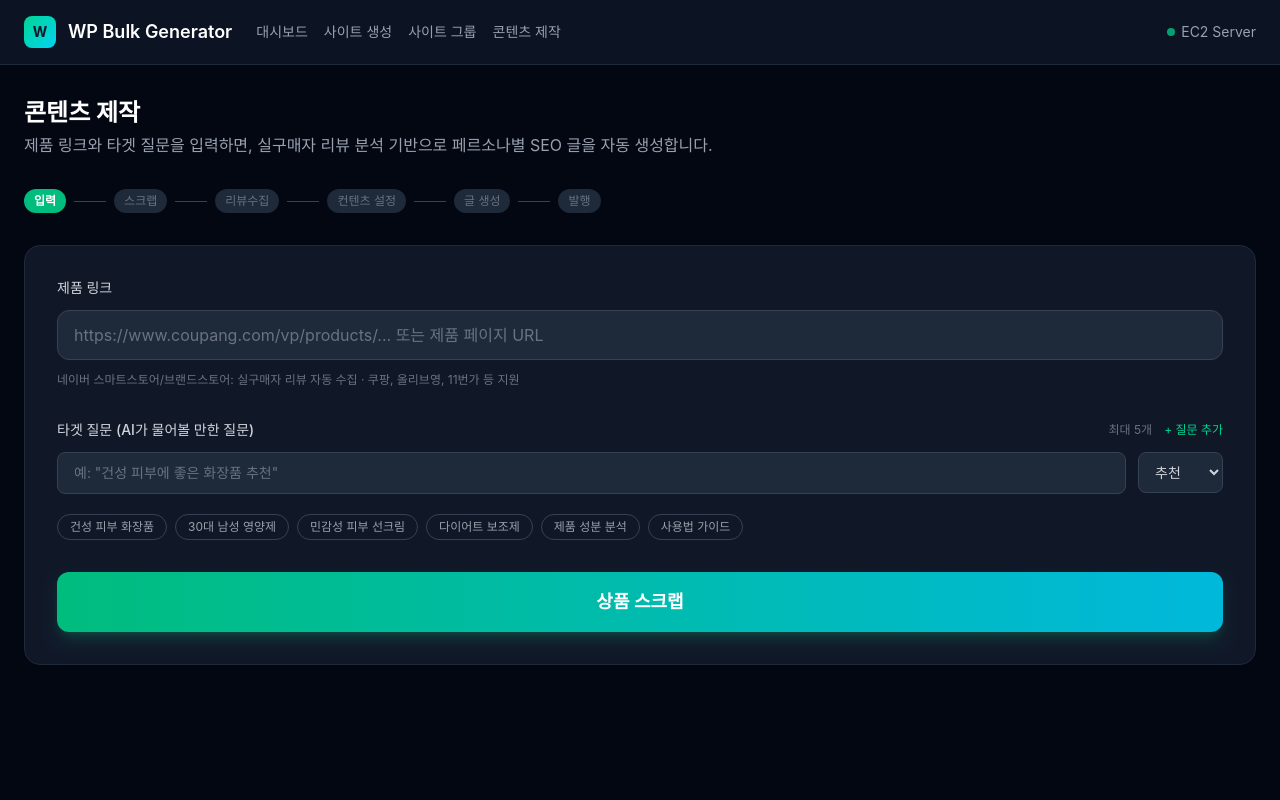
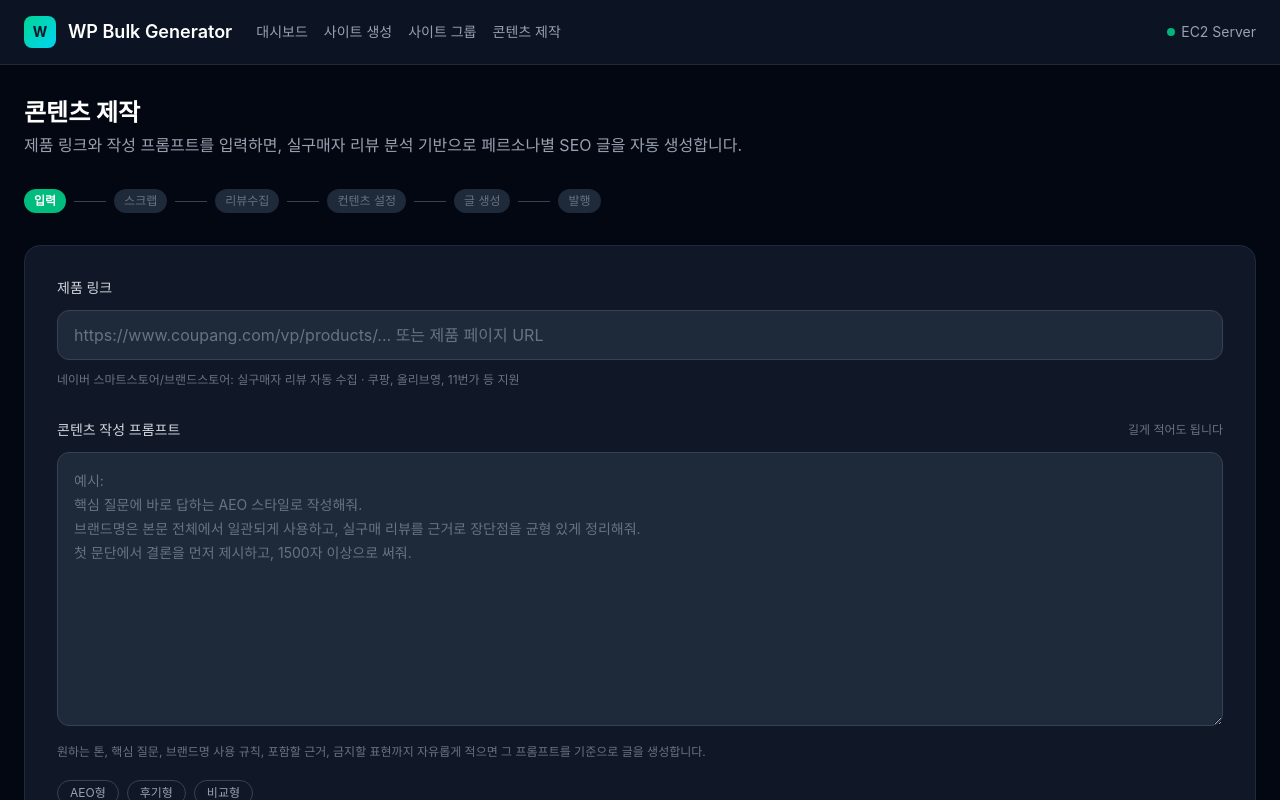
Before and after one commit to eardori/wp-bulk-generator, a Next.js app in the folder admin/: page /content in a window 1280 px wide. Shown: the top 800 px of the page. Built offline with nearby package versions, Linux system fonts and the light colour scheme.

Commit message:
feat: drive content generation from prompt

```diff
--- a/admin/src/app/api/content/generate-articles/route.ts
+++ b/admin/src/app/api/content/generate-articles/route.ts
@@ -4,13 +4,16 @@ import { createBridgeToken, getBridgeUrl } from "@/lib/bridge";
 export async function POST(req: NextRequest) {
   try {
     const body = await req.json();
-    const { product, siteConfigs } = body;
+    const { product, siteConfigs, contentPrompt } = body;
 
     if (!product) {
       return Response.json({ error: "product is required" }, { status: 400 });
     }
     if (!siteConfigs) {
       return Response.json({ error: "siteConfigs is required" }, { status: 400 });
+    }
+    if (!contentPrompt || typeof contentPrompt !== "string" || !contentPrompt.trim()) {
+      return Response.json({ error: "contentPrompt is required" }, { status: 400 });
     }
 
     const token = createBridgeToken({ route: "generate-articles" });
--- a/admin/src/app/content/page.tsx
+++ b/admin/src/app/content/page.tsx
@@ -7,7 +7,6 @@ import type {
   ContentArticleConfig,
   ScrapedProduct,
   SiteCredential,
-  TargetQuestion,
   GeneratedArticle,
   ReviewCollection,
   ProductReview,
@@ -23,7 +22,7 @@ import ContentConfigPanel from "@/components/content/ContentConfigPanel";
 export default function ContentPage() {
   const [step, setStep] = useState<ContentStep>("input");
   const [productUrl, setProductUrl] = useState("");
-  const [questions, setQuestions] = useState<TargetQuestion[]>([]);
+  const [contentPrompt, setContentPrompt] = useState("");
   const [product, setProduct] = useState<ScrapedProduct | null>(null);
   const [sites, setSites] = useState<SiteCredential[]>([]);
   const [selectedSites, setSelectedSites] = useState<SiteCredential[]>([]);
@@ -40,9 +39,9 @@ export default function ContentPage() {
   const [savedTotalArticles, setSavedTotalArticles] = useState(0);
 
   // Step 1 → 2: Scrape product
-  const handleScrape = async (url: string, qs: TargetQuestion[]) => {
+  const handleScrape = async (url: string, prompt: string) => {
     setProductUrl(url);
-    setQuestions(qs);
+    setContentPrompt(prompt);
     setStep("scraping");
     setLog(["상품 페이지 스크랩 중..."]);
 
@@ -223,7 +222,7 @@ export default function ContentPage() {
             vercelEndpoint: "/api/content/generate-articles",
             body: {
               product,
-              targetQuestions: questions,
+              contentPrompt,
               siteConfigs,
               reviewCollection,
               offset,
@@ -376,6 +375,8 @@ export default function ContentPage() {
 
   const handleReset = () => {
     setStep("input");
+    setProductUrl("");
+    setContentPrompt("");
     setProduct(null);
     setArticles([]);
     setLog([]);
@@ -404,7 +405,7 @@ export default function ContentPage() {
       <div>
         <h2 className="text-2xl font-bold text-white">콘텐츠 제작</h2>
         <p className="text-gray-400 mt-1">
-          제품 링크와 타겟 질문을 입력하면, 실구매자 리뷰 분석 기반으로 페르소나별 SEO 글을 자동 생성합니다.
+          제품 링크와 작성 프롬프트를 입력하면, 실구매자 리뷰 분석 기반으로 페르소나별 SEO 글을 자동 생성합니다.
         </p>
       </div>
 
@@ -503,7 +504,7 @@ export default function ContentPage() {
       {step === "content-config" && (
         <ContentConfigPanel
           sites={sites}
-          questions={questions}
+          contentPrompt={contentPrompt}
           onGenerate={handleGenerate}
           onBack={() => (reviewCollection ? setStep("reviews-ready") : setStep("scraped"))}
         />
--- a/admin/src/components/content/ContentConfigPanel.tsx
+++ b/admin/src/components/content/ContentConfigPanel.tsx
@@ -1,11 +1,11 @@
 "use client";
 
 import { useState } from "react";
-import type { SiteCredential, TargetQuestion, ContentArticleConfig } from "@/app/content/types";
+import type { SiteCredential, ContentArticleConfig } from "@/app/content/types";
 
 type Props = {
   sites: SiteCredential[];
-  questions: TargetQuestion[];
+  contentPrompt: string;
   onGenerate: (configs: ContentArticleConfig[]) => void;
   onBack: () => void;
 };
@@ -21,7 +21,13 @@ function formatETA(totalArticles: number): string {
   return sec > 0 ? `약 ${min}분 ${sec}초` : `약 ${min}분`;
 }
 
-export default function ContentConfigPanel({ sites, questions, onGenerate, onBack }: Props) {
+function summarizePrompt(prompt: string): string {
+  const normalized = prompt.replace(/\s+/g, " ").trim();
+  if (!normalized) return "";
+  return normalized.length > 140 ? `${normalized.slice(0, 140)}...` : normalized;
+}
+
+export default function ContentConfigPanel({ sites, contentPrompt, onGenerate, onBack }: Props) {
   const [configs, setConfigs] = useState<ContentArticleConfig[]>(
     sites.map((s) => ({ siteSlug: s.slug, count: 1, enabled: true }))
   );
@@ -70,24 +76,12 @@ export default function ContentConfigPanel({ sites, questions, onGenerate, onBac
         </div>
       </div>
 
-      {/* 타겟 질문 요약 */}
+      {/* 프롬프트 요약 */}
       <div className="px-4 py-2.5 rounded-xl bg-gray-800/50 border border-gray-700">
         <p className="text-xs text-gray-500 mb-1.5">
-          타겟 질문 {questions.length}개 — 글마다 순서대로 다른 질문이 메인 주제
+          이번 생성에 적용되는 작성 프롬프트
         </p>
-        <div className="flex flex-wrap gap-1.5">
-          {questions.map((q, i) => (
-            <span
-              key={i}
-              className="flex items-center gap-1 px-2 py-0.5 text-xs rounded-full bg-emerald-500/10 text-emerald-400 border border-emerald-500/20"
-            >
-              <span className="w-3.5 h-3.5 flex items-center justify-center rounded-full bg-emerald-500/20 text-[9px] font-bold">
-                {i + 1}
-              </span>
-              {q.question}
-            </span>
-          ))}
-        </div>
+        <p className="text-sm text-gray-300 leading-6">{summarizePrompt(contentPrompt)}</p>
       </div>
 
       {/* ── 일괄 설정 바 ── */}
--- a/admin/src/components/content/ProductInputForm.tsx
+++ b/admin/src/components/content/ProductInputForm.tsx
@@ -1,74 +1,46 @@
 "use client";
 
 import { useState } from "react";
-import type { TargetQuestion } from "@/app/content/types";
-
-const INTENT_OPTIONS = [
-  { value: "recommendation", label: "추천" },
-  { value: "comparison", label: "비교" },
-  { value: "review", label: "리뷰" },
-  { value: "howto", label: "사용법" },
-] as const;
-
-const QUESTION_PRESETS = [
-  { label: "건성 피부 화장품", q: "건성 피부에 좋은 화장품 추천", intent: "recommendation" as const },
-  { label: "30대 남성 영양제", q: "30대 남자한테 좋은 영양제 추천", intent: "recommendation" as const },
-  { label: "민감성 피부 선크림", q: "민감성 피부 선크림 추천", intent: "recommendation" as const },
-  { label: "다이어트 보조제", q: "다이어트에 효과적인 보조제 추천", intent: "recommendation" as const },
-  { label: "제품 성분 분석", q: "이 제품 성분 안전한가요?", intent: "review" as const },
-  { label: "사용법 가이드", q: "올바른 사용법과 순서", intent: "howto" as const },
-];
-
-const MAX_QUESTIONS = 5;
 
 type Props = {
-  onScrape: (url: string, questions: TargetQuestion[]) => void;
+  onScrape: (url: string, contentPrompt: string) => void;
   isLoading: boolean;
 };
 
+const PROMPT_PRESETS = [
+  {
+    label: "AEO형",
+    prompt:
+      "핵심 질문에 직접 답하는 구조로 작성하고, 첫 문단에서 결론을 먼저 제시해줘. 제목과 H2는 검색 의도를 명확하게 드러내고, 브랜드명은 일관되게 사용해줘.",
+  },
+  {
+    label: "후기형",
+    prompt:
+      "실구매 리뷰를 근거로 장점과 단점을 균형 있게 정리해줘. 과장 없이 신뢰감 있는 톤으로 쓰고, 실제 사용자에게 맞는 경우와 안 맞는 경우를 분리해서 설명해줘.",
+  },
+  {
+    label: "비교형",
+    prompt:
+      "비슷한 대안과 비교해 선택 포인트가 드러나게 써줘. 가격, 사용감, 추천 대상 차이를 표와 요약 박스로 정리해줘.",
+  },
+];
+
 export default function ProductInputForm({ onScrape, isLoading }: Props) {
   const [url, setUrl] = useState("");
-  const [questions, setQuestions] = useState<TargetQuestion[]>([
-    { question: "", intent: "recommendation" },
-  ]);
+  const [contentPrompt, setContentPrompt] = useState("");
   const [error, setError] = useState("");
-
-  const addQuestion = () => {
-    if (questions.length < MAX_QUESTIONS) {
-      setQuestions([...questions, { question: "", intent: "recommendation" }]);
-    }
-  };
-
-  const removeQuestion = (idx: number) => {
-    setQuestions(questions.filter((_, i) => i !== idx));
-  };
-
-  const updateQuestion = (idx: number, field: keyof TargetQuestion, value: string) => {
-    setQuestions(questions.map((q, i) => (i === idx ? { ...q, [field]: value } : q)));
-  };
-
-  const applyPreset = (preset: (typeof QUESTION_PRESETS)[number]) => {
-    const emptyIdx = questions.findIndex((q) => !q.question.trim());
-    if (emptyIdx >= 0) {
-      updateQuestion(emptyIdx, "question", preset.q);
-      updateQuestion(emptyIdx, "intent", preset.intent);
-    } else if (questions.length < MAX_QUESTIONS) {
-      setQuestions([...questions, { question: preset.q, intent: preset.intent }]);
-    }
-  };
 
   const handleSubmit = () => {
     if (!url.trim()) {
       setError("제품 URL을 입력해주세요.");
       return;
     }
-    const validQuestions = questions.filter((q) => q.question.trim());
-    if (validQuestions.length === 0) {
-      setError("타겟 질문을 최소 1개 입력해주세요.");
+    if (!contentPrompt.trim()) {
+      setError("콘텐츠 작성 프롬프트를 입력해주세요.");
       return;
     }
     setError("");
-    onScrape(url.trim(), validQuestions);
+    onScrape(url.trim(), contentPrompt.trim());
   };
 
   return (
@@ -86,65 +58,38 @@ export default function ProductInputForm({ onScrape, isLoading }: Props) {
         <p className="text-xs text-gray-500">네이버 스마트스토어/브랜드스토어: 실구매자 리뷰 자동 수집 · 쿠팡, 올리브영, 11번가 등 지원</p>
       </div>
 
-      {/* Target Questions */}
+      {/* Content Prompt */}
       <div className="space-y-3">
         <div className="flex items-center justify-between">
           <label className="block text-sm font-medium text-gray-300">
-            타겟 질문 (AI가 물어볼 만한 질문)
+            콘텐츠 작성 프롬프트
           </label>
-          <div className="flex items-center gap-3">
-            <span className="text-xs text-gray-500">최대 {MAX_QUESTIONS}개</span>
-            <button
-              onClick={addQuestion}
-              disabled={questions.length >= MAX_QUESTIONS}
-              className="text-xs text-emerald-400 hover:text-emerald-300 disabled:text-gray-600 transition-colors"
-            >
-              + 질문 추가
-            </button>
-          </div>
+          <span className="text-xs text-gray-500">길게 적어도 됩니다</span>
         </div>
 
-        {questions.map((q, i) => (
-          <div key={i} className="flex gap-3 items-start">
-            <div className="flex-1">
-              <input
-                type="text"
-                value={q.question}
-                onChange={(e) => updateQuestion(i, "question", e.target.value)}
-                placeholder={`예: "건성 피부에 좋은 화장품 추천"`}
-                className="w-full px-4 py-2.5 rounded-lg bg-gray-800 border border-gray-700 text-white placeholder-gray-500 focus:outline-none focus:ring-2 focus:ring-emerald-500/50 text-sm"
-              />
-            </div>
-            <select
-              value={q.intent}
-              onChange={(e) => updateQuestion(i, "intent", e.target.value)}
-              className="px-3 py-2.5 rounded-lg bg-gray-800 border border-gray-700 text-gray-300 text-sm focus:outline-none"
-            >
-              {INTENT_OPTIONS.map((opt) => (
-                <option key={opt.value} value={opt.value}>
-                  {opt.label}
-                </option>
-              ))}
-            </select>
-            {questions.length > 1 && (
-              <button
-                onClick={() => removeQuestion(i)}
-                className="mt-2 text-gray-500 hover:text-red-400 transition-colors"
-              >
-                <svg className="w-4 h-4" fill="none" viewBox="0 0 24 24" stroke="currentColor">
-                  <path strokeLinecap="round" strokeLinejoin="round" strokeWidth={2} d="M6 18L18 6M6 6l12 12" />
-                </svg>
-              </button>
-            )}
-          </div>
-        ))}
+        <textarea
+          value={contentPrompt}
+          onChange={(e) => setContentPrompt(e.target.value)}
+          rows={10}
+          placeholder={`예시:
+핵심 질문에 바로 답하는 AEO 스타일로 작성해줘.
+브랜드명은 본문 전체에서 일관되게 사용하고, 실구매 리뷰를 근거로 장단점을 균형 있게 정리해줘.
+첫 문단에서 결론을 먼저 제시하고, 1500자 이상으로 써줘.`}
+          className="w-full px-4 py-4 rounded-xl bg-gray-800 border border-gray-700 text-white placeholder-gray-500 focus:outline-none focus:ring-2 focus:ring-emerald-500/50 transition-all text-sm leading-6 resize-y min-h-[240px]"
+        />
+        <p className="text-xs text-gray-500">
+          원하는 톤, 핵심 질문, 브랜드명 사용 규칙, 포함할 근거, 금지할 표현까지 자유롭게 적으면 그 프롬프트를 기준으로 글을 생성합니다.
+        </p>
 
-        {/* Presets */}
         <div className="flex flex-wrap gap-2 pt-2">
-          {QUESTION_PRESETS.map((preset) => (
+          {PROMPT_PRESETS.map((preset) => (
             <button
               key={preset.label}
-              onClick={() => applyPreset(preset)}
+              onClick={() =>
+                setContentPrompt((prev) =>
+                  prev.trim() ? `${prev.trim()}\n\n${preset.prompt}` : preset.prompt
+                )
+              }
               className="px-3 py-1 text-xs rounded-full border border-gray-700 text-gray-400 hover:border-emerald-500 hover:text-emerald-400 transition-all"
             >
               {preset.label}
```
Also changed, not shown: 1 other file (tests, documents, lock files or other folders).
